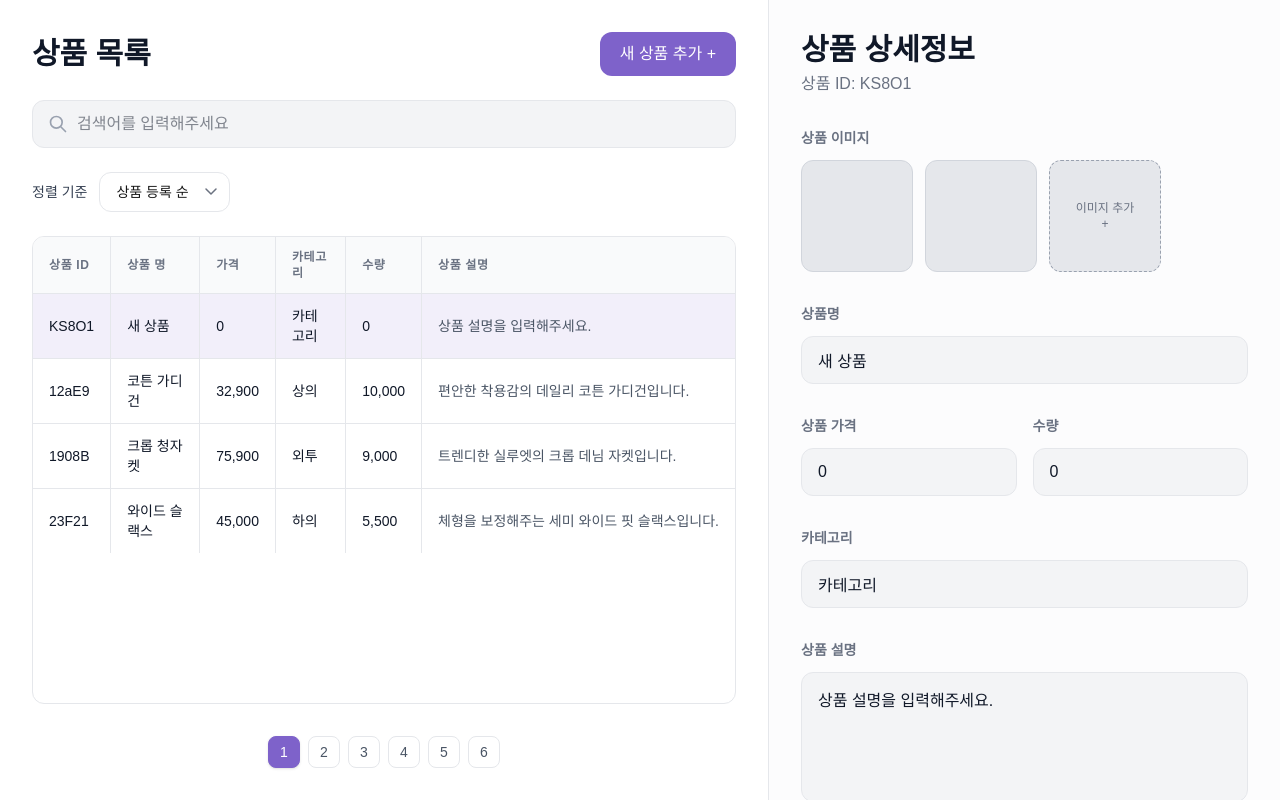
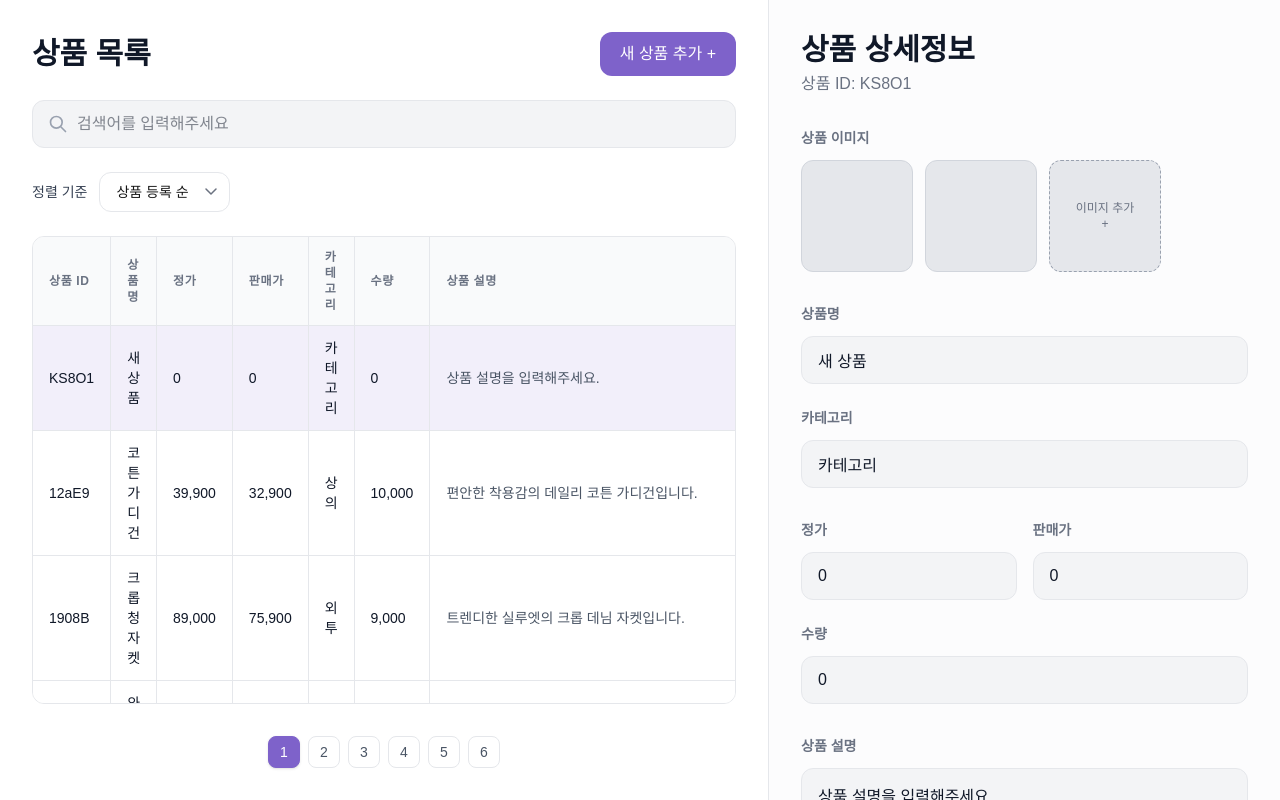
Before and after one commit to CSID-DGU/2026-1-CECD1-3-tripleA-07, a Next.js app in the folder client/: page / in a window 1280 px wide. Both pictures are taken after a click on the button "새 상품 추가 +". Built offline with nearby package versions, Linux system fonts and the light colour scheme.

Commit message:
✨ Added listPrice

```diff
--- a/client/src/app/page.tsx
+++ b/client/src/app/page.tsx
@@ -9,6 +9,7 @@ const MOCK_DATA: Product[] = [
   {
     id: "12aE9",
     name: "코튼 가디건",
+    listPrice: 39900,
     price: 32900,
     category: "상의",
     quantity: 10000,
@@ -17,6 +18,7 @@ const MOCK_DATA: Product[] = [
   {
     id: "1908B",
     name: "크롭 청자켓",
+    listPrice: 89000,
     price: 75900,
     category: "외투",
     quantity: 9000,
@@ -25,6 +27,7 @@ const MOCK_DATA: Product[] = [
   {
     id: "23F21",
     name: "와이드 슬랙스",
+    listPrice: 49000,
     price: 45000,
     category: "하의",
     quantity: 5500,
@@ -48,6 +51,7 @@ export default function Home() {
     const newProduct: Product = {
       id: newId,
       name: "새 상품",
+      listPrice: 0,
       price: 0,
       category: "카테고리",
       quantity: 0,
--- a/client/src/components/products/ProductEditor.tsx
+++ b/client/src/components/products/ProductEditor.tsx
@@ -16,11 +16,13 @@ export default function ProductEditor({
 }: ProductEditorProps) {
   const [formData, setFormData] = useState<Product | null>(null);
   const [priceInput, setPriceInput] = useState<string>("");
+  const [listPriceInput, setListPriceInput] = useState<string>("");
   const [quantityInput, setQuantityInput] = useState<string>("");
 
   useEffect(() => {
     setFormData(product);
     setPriceInput(product ? product.price.toString() : "");
+    setListPriceInput(product ? product.listPrice.toString() : "");
     setQuantityInput(product ? product.quantity.toString() : "");
   }, [product]);
 
@@ -53,6 +55,8 @@ export default function ProductEditor({
     const { name, value } = e.target;
     if (name === "price") {
       setPriceInput(value);
+    } else if (name === "listPrice") {
+      setListPriceInput(value);
     } else if (name === "quantity") {
       setQuantityInput(value);
     } else {
@@ -64,14 +68,15 @@ export default function ProductEditor({
     if (!formData) return;
 
     const numericPrice = Number(priceInput);
+    const numericListPrice = Number(listPriceInput);
     const numericQuantity = Number(quantityInput);
 
-    if (isNaN(numericPrice) || isNaN(numericQuantity)) {
-      alert("가격과 수량은 숫자만 입력 가능합니다.");
+    if (isNaN(numericPrice) || isNaN(numericListPrice) || isNaN(numericQuantity)) {
+      alert("가격, 정가, 수량은 숫자만 입력 가능합니다.");
       return;
     }
 
-    onSave({ ...formData, price: numericPrice, quantity: numericQuantity });
+    onSave({ ...formData, price: numericPrice, listPrice: numericListPrice, quantity: numericQuantity });
   };
 
   return (
@@ -101,7 +106,8 @@ export default function ProductEditor({
           </div>
         </div>
 
-        {/* 상품명 */}
+        {/* 상품명 및 카테고리 */}
+        <div className="space-y-6">
           <div className="space-y-3">
             <h3 className="text-sm font-bold text-gray-500 uppercase">상품명</h3>
             <input
@@ -111,11 +117,31 @@ export default function ProductEditor({
               className="w-full h-12 px-4 text-gray-900 bg-gray-100 border border-gray-200 rounded-xl focus:ring-2 focus:ring-[#7e62ca]/50 outline-none transition-all"
             />
           </div>
+          <div className="space-y-3">
+            <h3 className="text-sm font-bold text-gray-500 uppercase">카테고리</h3>
+            <input
+              name="category"
+              value={formData.category}
+              onChange={handleChange}
+              className="w-full h-12 px-4 text-gray-900 bg-gray-100 border border-gray-200 rounded-xl focus:ring-2 focus:ring-[#7e62ca]/50 outline-none transition-all"
+            />
+          </div>
+        </div>
 
         {/* 가격 및 수량 */}
+        <div className="space-y-6">
           <div className="grid grid-cols-2 gap-4">
             <div className="space-y-3">
-            <h3 className="text-sm font-bold text-gray-500 uppercase">상품 가격</h3>
+              <h3 className="text-sm font-bold text-gray-500 uppercase">정가</h3>
+              <input
+                name="listPrice"
+                value={listPriceInput}
+                onChange={handleChange}
+                className="w-full h-12 px-4 text-gray-900 bg-gray-100 border border-gray-200 rounded-xl focus:ring-2 focus:ring-[#7e62ca]/50 outline-none transition-all"
+              />
+            </div>
+            <div className="space-y-3">
+              <h3 className="text-sm font-bold text-gray-500 uppercase">판매가</h3>
               <input
                 name="price"
                 value={priceInput}
@@ -123,24 +149,12 @@ export default function ProductEditor({
                 className="w-full h-12 px-4 text-gray-900 bg-gray-100 border border-gray-200 rounded-xl focus:ring-2 focus:ring-[#7e62ca]/50 outline-none transition-all"
               />
             </div>
+          </div>
           <div className="space-y-3">
             <h3 className="text-sm font-bold text-gray-500 uppercase">수량</h3>
             <input
               name="quantity"
               value={quantityInput}
-              onChange={handleChange}
-              className="w-full h-12 px-4 text-gray-900 bg-gray-100 border border-gray-200 rounded-xl focus:ring-2 focus:ring-[#7e62ca]/50 outline-none transition-all"
-            />
-          </div>
-        </div>
-
-        {/* 카테고리 */}
-        <div className="space-y-3">
-          <h3 className="text-sm font-bold text-gray-500 uppercase">카테고리</h3>
-          <div className="flex gap-2">
-            <input
-              name="category"
-              value={formData.category}
               onChange={handleChange}
               className="w-full h-12 px-4 text-gray-900 bg-gray-100 border border-gray-200 rounded-xl focus:ring-2 focus:ring-[#7e62ca]/50 outline-none transition-all"
             />
--- a/client/src/components/products/ProductTable.tsx
+++ b/client/src/components/products/ProductTable.tsx
@@ -75,7 +75,7 @@ export default function ProductTable({
         <table className="w-full text-left border-collapse">
           <thead className="sticky top-0 bg-gray-50 z-10 border-b border-gray-200">
             <tr>
-              {["상품 ID", "상품 명", "가격", "카테고리", "수량", "상품 설명"].map(
+              {["상품 ID", "상품 명", "정가", "판매가", "카테고리", "수량", "상품 설명"].map(
                 (header) => (
                   <th
                     key={header}
@@ -101,6 +101,9 @@ export default function ProductTable({
                 </td>
                 <td className="px-4 py-3 text-sm text-gray-900 border-r border-gray-200">
                   {product.name}
+                </td>
+                <td className="px-4 py-3 text-sm text-gray-900 border-r border-gray-200">
+                  {product.listPrice.toLocaleString()}
                 </td>
                 <td className="px-4 py-3 text-sm text-gray-900 border-r border-gray-200">
                   {product.price.toLocaleString()}
--- a/client/src/types/product.ts
+++ b/client/src/types/product.ts
@@ -1,6 +1,7 @@
 export interface Product {
   id: string;
   name: string;
+  listPrice: number;
   price: number;
   category: string;
   quantity: number;
```
Lines whose indentation alone changed are shown as unchanged.
